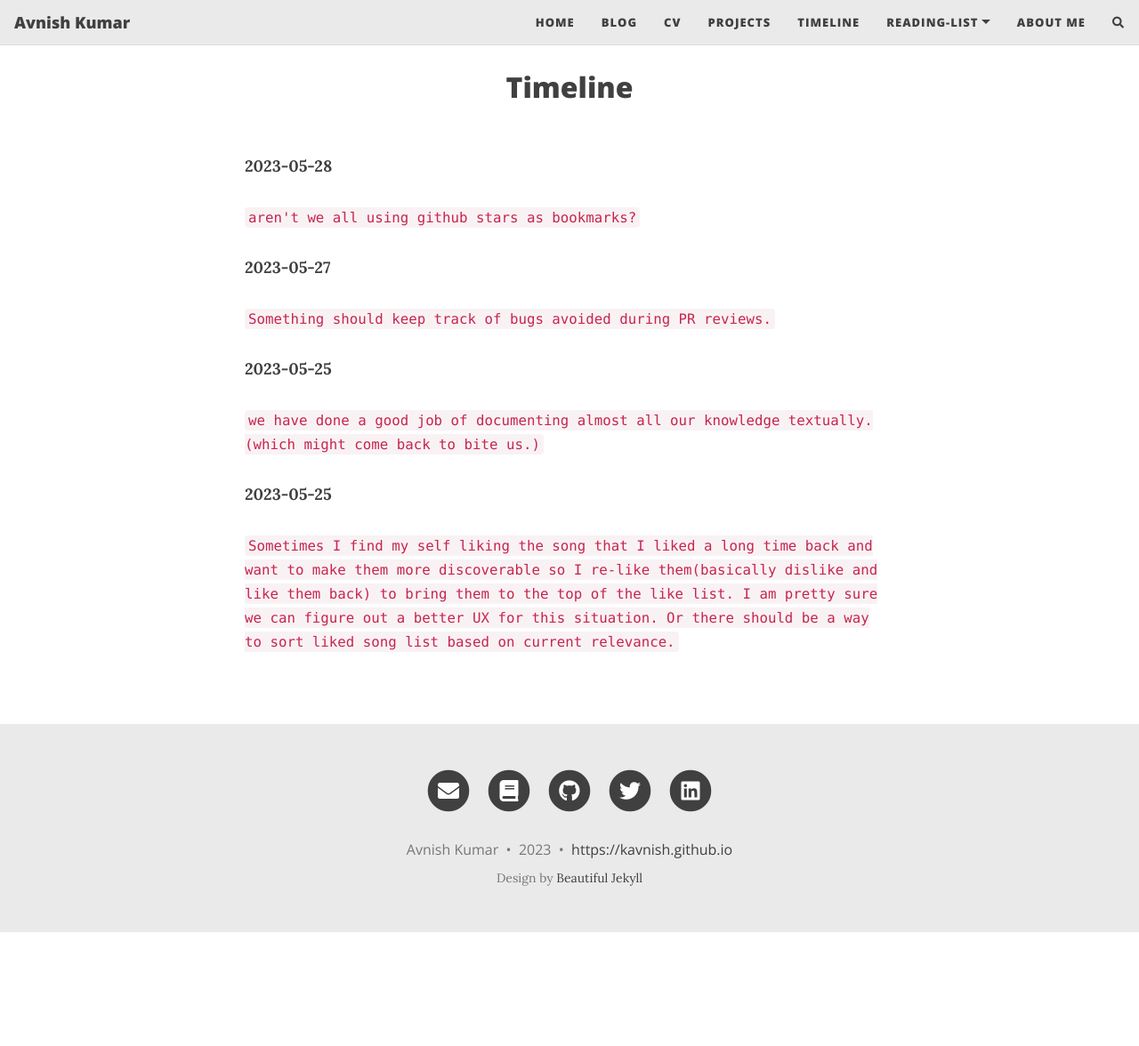
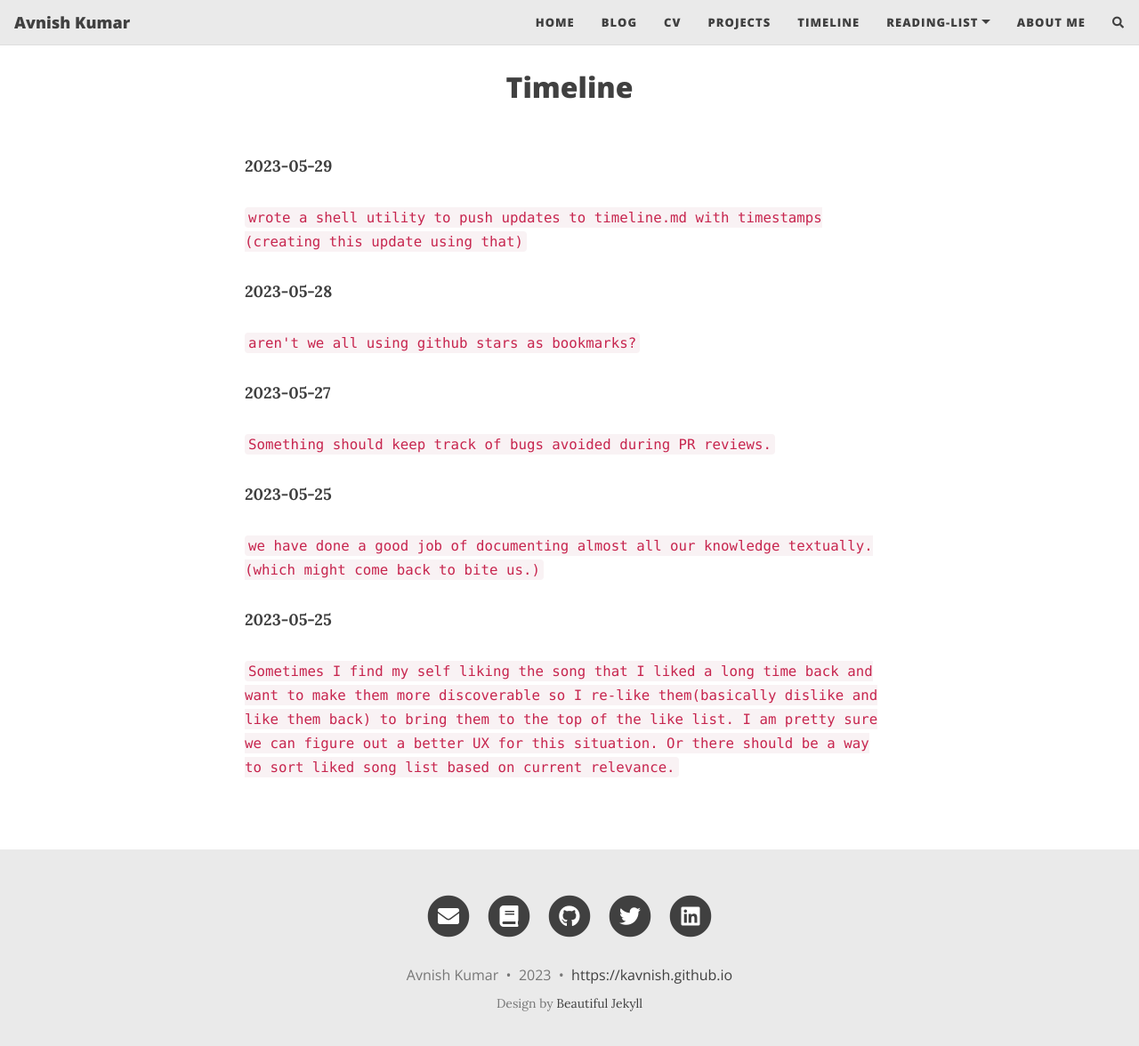
Before and after one commit to kavnish/kavnish.github.io, a Jekyll site: the page built from pages/timeline.md, in a window 1280 px wide and 1189 px high. Shown: the top 1176 px of the window at 89% size. Built offline with Jekyll 4.4.1, drawn with Linux system fonts in a browser that asks for light colours; nearby versions of some CDN libraries; comment, search, counter and statistics services are not loaded.

Commit message:
adding md update utility

```diff
--- a/pages/timeline.md
+++ b/pages/timeline.md
@@ -8,6 +8,10 @@ nav-short: true
 full-width: false
 published: true
 ---
+
+**2023-05-29**
+
+`wrote a shell utility to push updates to timeline.md with timestamps (creating this update using that)`
 
 **2023-05-28**
 
```
Also changed, not shown: 1 other file.
